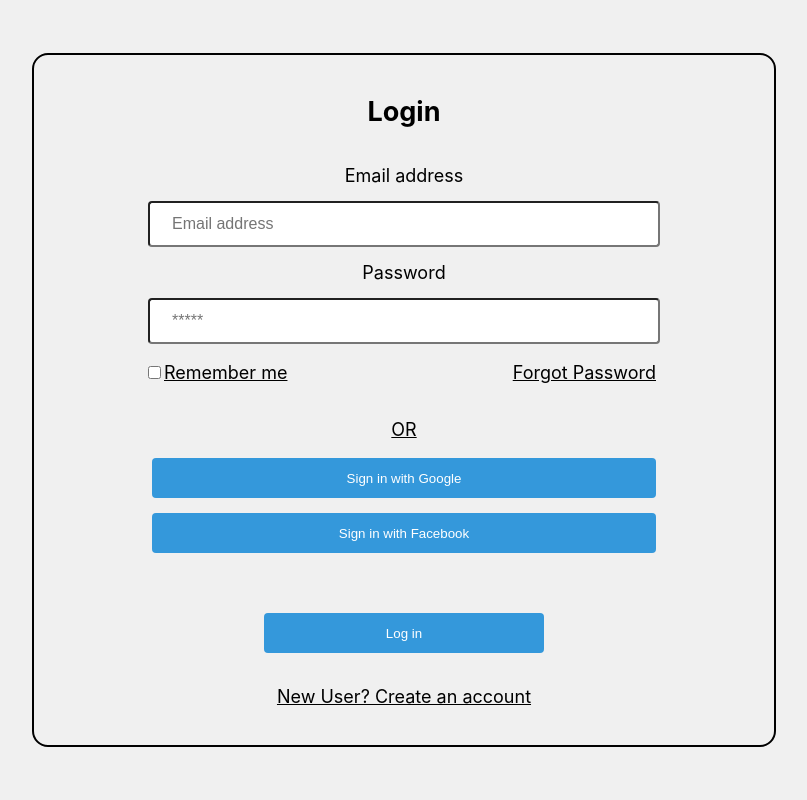
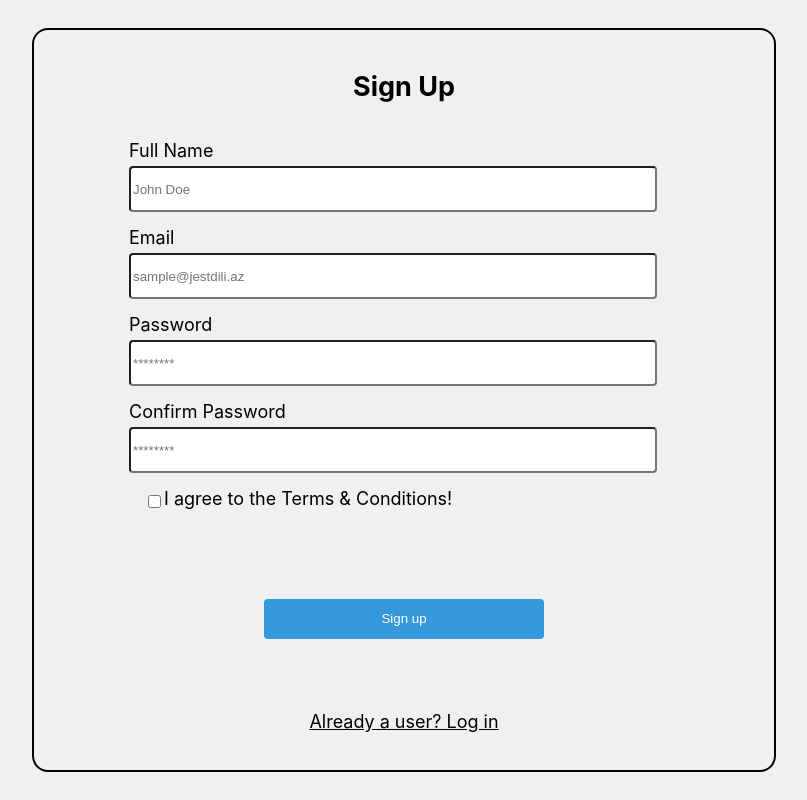
Before and after one commit to NarminM11/SDP-ProjecT, a React (Create React App) app: page /signup in a window 1280 px wide. Shown: the whole page, without its empty margins (236-1043 px from the left). Built offline with nearby package versions, Linux system fonts and the light colour scheme.

Commit message:
signUp page

```diff
--- /dev/null
+++ b/src/assets/signUp.css
@@ -0,0 +1,114 @@
+body {
+    margin: 0;
+    display: flex;
+    align-items: center;
+    justify-content: center;
+    height: 100vh;
+    background-color: #f0f0f0;
+  }
+
+  .container {
+    display: flex;
+    justify-content: center;
+    align-items: center;
+    height: 100%;
+  }
+
+  .frame {
+    border: 2px solid #000000;
+    border-radius: 16px;
+    /* background-color:; */
+    width: 700px;
+    padding: 20px;
+    text-align: center;
+    font-size: 18px;
+    display: flex;
+    flex-direction: column;
+    justify-content: space-between;
+    align-items:center;
+    height: 700px;
+  }
+  h2{
+    padding: 15px;
+    margin-top: 5px;
+  }
+  .form-container {
+    width: 90%;
+  }
+
+  .form {
+    /* display: flex; */
+    /* align-items: center; */
+    /* justify-content: center; */
+    width: 650px;
+    margin-left: 40px;
+    gap: 15px;
+  }
+  .form-group {
+    margin-bottom: 15px;
+    display: flex;
+    flex-direction: column;
+  }
+  label {
+    margin-bottom: 5px;
+    align-self: flex-start;
+  }
+  .text-input {
+    height: 40px;
+    width: 80%;
+    border-radius: 4px;
+  }
+
+
+  .signIn-button button,
+  .login-button button {
+    width: 80%;
+    padding: 10px;
+    margin-bottom: 15px;
+    background-color: #3498db;
+    color: #fff;
+    border: none;
+    border-radius: 4px;
+    cursor: pointer;
+    height: 40px;
+  }
+
+  .login-button {
+    margin-top: 45px;
+    width: 50%;
+  }
+
+  .signIn-button button:hover,
+  .login-button button:hover {
+    background-color: #2980b9;
+  }
+
+  .checkbox-row {
+    display: flex;
+    justify-content: space-between;
+    align-items: center;
+    width: 90%;
+  }
+
+  .check-remember {
+    display: flex;
+    align-items: center;
+    margin-left: 55px;
+  }
+
+  .checkbox{
+  width: 60px;
+  }
+
+  p{
+  text-decoration: underline;
+  }
+
+  #inputID::placeholder {
+    font-size: 16px;
+    /* display: flex;
+    justify-content: center;
+    align-items: center; */
+    text-indent: 40px;
+
+  }
--- a/src/index.js
+++ b/src/index.js
@@ -3,7 +3,8 @@ import ReactDOM from 'react-dom/client';
 import './index.css';
 // import FAQ from './pages/faq';
 // import Profile from './pages/profile';
-import LogIn from './pages/login';
+// import LogIn from './pages/login';
+import SignUp from './pages/signUp';
 
 
 import reportWebVitals from './reportWebVitals';
@@ -14,7 +15,9 @@ import reportWebVitals from './reportWebVitals';
 const root = ReactDOM.createRoot(document.getElementById('root'));
 root.render(
   <React.StrictMode>
-    <LogIn />
+    {/* <LogIn /> */}
+    <SignUp />
+
   </React.StrictMode>
 );
 
--- /dev/null
+++ b/src/pages/signUp.js
@@ -0,0 +1,55 @@
+// signUp.jsx
+
+import React from "react";
+import "../assets/signUp.css";
+
+const SignUp = () => {
+  return (
+    <div className="container">
+      <div className="frame">
+        <div className="form-container">
+          <h2>Sign Up</h2>
+
+          <div className="form">
+            <form>
+              <div className="form-group">
+                <label htmlFor="fullName">Full Name</label>
+                <input type="text" id="fullName" name="fullName" placeholder="John Doe" className="text-input" />
+              </div>
+
+              <div className="form-group">
+                <label htmlFor="email">Email</label>
+                <input type="text" id="email" name="email" placeholder="sample@jestdili.az" className="text-input" />
+              </div>
+
+              <div className="form-group">
+                <label htmlFor="password">Password</label>
+                <input type="text" id="password" name="password" placeholder="********" className="text-input" />
+              </div>
+
+              <div className="form-group">
+                <label htmlFor="confirmPassword">Confirm Password</label>
+                <input type="text" id="confirmPassword" name="confirmPassword" placeholder="********" className="text-input" />
+              </div>
+            </form>
+          </div>
+
+          <div className="checkbox-row">
+            <div className="check-remember">
+              <input type="checkbox" id="termsCheckbox" />
+              <label htmlFor="termsCheckbox">I agree to the Terms & Conditions!</label>
+            </div>
+          </div>
+        </div>
+
+        <div className="login-button">
+          <button>Sign up</button>
+        </div>
+
+        <p>Already a user? Log in</p>
+      </div>
+    </div>
+  );
+};
+
+export default SignUp;
```
